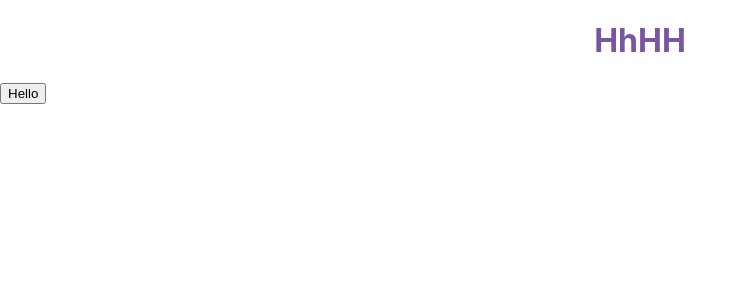
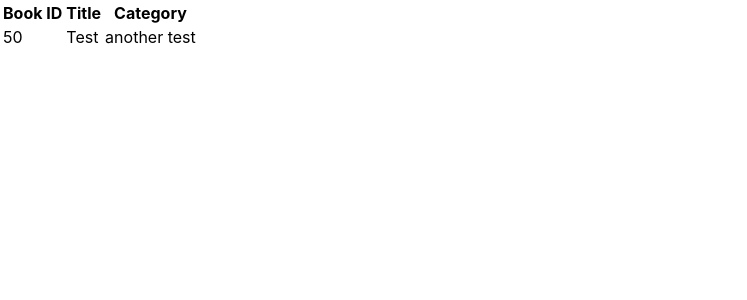
Before and after one commit to MarilenaRoque/magic-books, a React (Create React App) app: page / in a window 1280 px wide. Shown: the top 300 px of the page, without its empty margins (0-747 px from the left). Built offline with nearby package versions, Linux system fonts and the light colour scheme.

Commit message:
Booklist table structure
Set initial table structure at Booklist
Build Book component with rows

```diff
--- a/src/components/Book.js
+++ b/src/components/Book.js
@@ -0,0 +1,19 @@
+import React from 'react';
+import PropTypes from 'prop-types';
+
+export default function Book(props) {
+  const { id, title, category } = props;
+  return (
+    <tr>
+      <td>{id}</td>
+      <td>{title}</td>
+      <td>{category}</td>
+    </tr>
+  );
+}
+
+Book.propTypes = {
+  id: PropTypes.number.isRequired,
+  title: PropTypes.string.isRequired,
+  category: PropTypes.string.isRequired,
+};
--- a/src/components/BooksList.js
+++ b/src/components/BooksList.js
@@ -2,6 +2,7 @@ import React from 'react';
 import { connect } from 'react-redux';
 import PropTypes from 'prop-types';
 import store from '../store';
+import Book from './Book';
 
 const removeBookX = () => {
   store.dispatch({ type: 'REMOVE_BOOK', payload: { id: 1 } });
@@ -9,12 +10,19 @@ const removeBookX = () => {
 
 function BooksList({ bookList }) {
   console.log(bookList);
-  return (
-    <>
-      <h1 className="books-list">HhHH</h1>
-      <button type="button" onClick={removeBookX}>Hello</button>
-    </>
-  );
+    <button type="button" onClick={removeBookX}>Hello</button>;
+    return (
+      <>
+        <table>
+          <tr>
+            <th>Book ID</th>
+            <th>Title</th>
+            <th>Category</th>
+          </tr>
+          <Book id={50} title="Test" category="another test" />
+        </table>
+      </>
+    );
 }
 
 const mapStateToProps = state => ({ bookList: state.books });
```
Also changed, not shown: 1 other file (tests, documents, lock files or other folders).
